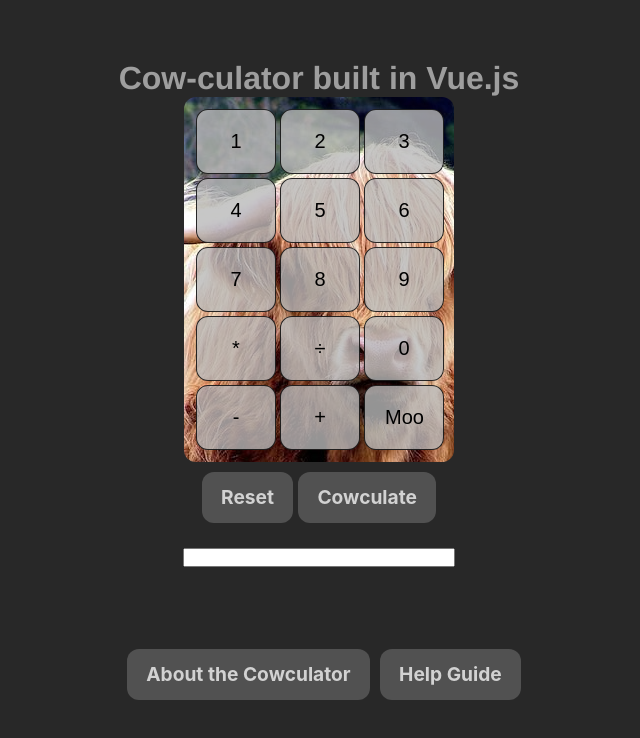
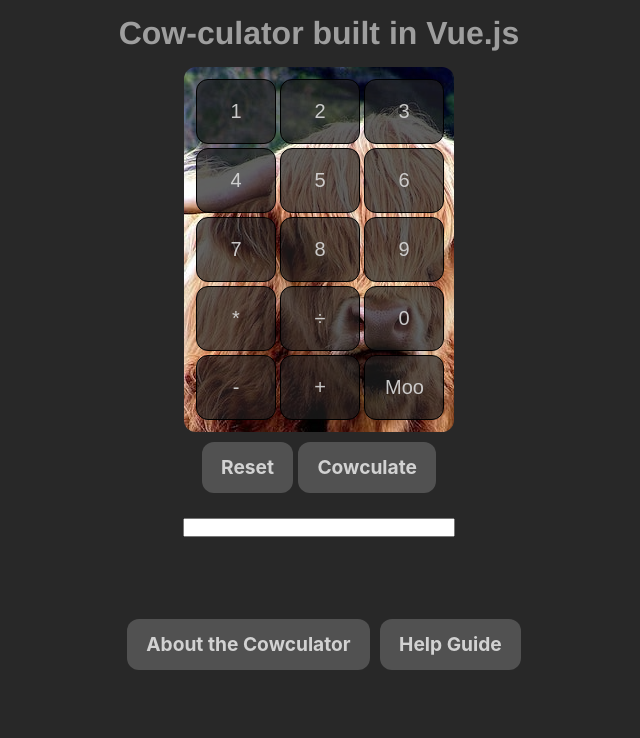
Before and after one commit to conrizzo/conradswebsite, a Vue app: page / in a window 1280 px wide. Shown: the top 738 px of the page, without its empty margins (321-961 px from the left). Built offline with nearby package versions, Linux system fonts and the light colour scheme.

Commit message:
update colors, adjust title

```diff
--- a/src/App.vue
+++ b/src/App.vue
@@ -1,19 +1,14 @@
 
 <template>
-  <div style="">
+  <div>
     <!--
     <img alt="Vue logo" src="./assets/logo.png">
   <HelloWorld msg="Welcome to Your Vue.js App"/>
   -->
 
-    <div v-if="showHelpGuide">
 
-     <HelpGuide :helptitle="helpTitle"
-                :helptext="helpText"
-                @close="toggleHelpGuide"/>
-    </div>
 
-    <h1>{{ title }}</h1>
+    <h1 style="margin-bottom:15px;">{{ title }}</h1>
 
 
 
@@ -46,6 +41,12 @@
     </button>
   </div>
   </div>
+  <div v-if="showHelpGuide">
+
+    <HelpGuide :helptitle="helpTitle"
+               :helptext="helpText"
+               @close="toggleHelpGuide"/>
+   </div>
 </template>
 
 
@@ -95,6 +96,6 @@ export default {
   -moz-osx-font-smoothing: grayscale;
   text-align: center;
   color: #2c3e50;
-  margin-top: 60px;
+  margin-top: 15px;
 }
 </style>
--- a/src/components/UseCalc.vue
+++ b/src/components/UseCalc.vue
@@ -134,7 +134,7 @@
   right: 0;
   margin-left: auto;
   margin-right: auto;
-        color: rgb(70,70,70)">
+        color: rgb(200,200,200)">
       {{ expression }}<span v-if="showText"> = {{result}} <br> Number of Moos: {{ moos }} </span></h2>
       <input style="width: 268px; margin-bottom: 7px" v-model="expression" type="text"/>
 
@@ -250,15 +250,15 @@ export default {
 
 }
 .grid-item {
-  background-color: rgba(186, 186, 186, 0.8);
-  border: 1px solid rgba(0, 0, 0, 0.8);
+  background-color: rgba(30, 30, 30, 0.7);
+  border: 1px solid rgba(0, 0, 0, 1);
   padding: 20px;
   font-size: 20px;
   text-align: center;
   margin: 2px;
   border-radius: 12px;
   width:80px;
-
+  color: rgb(218, 218, 218,0.9);
 
 
 }
```
